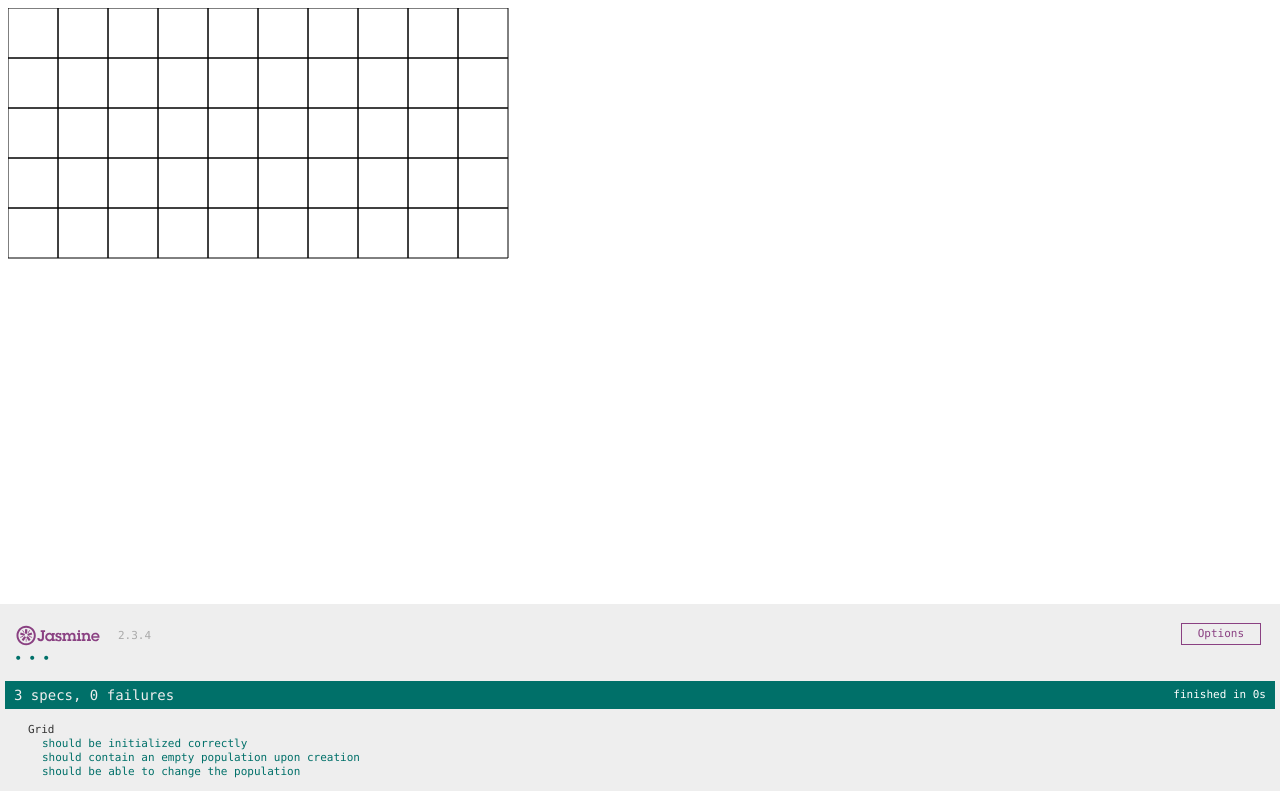
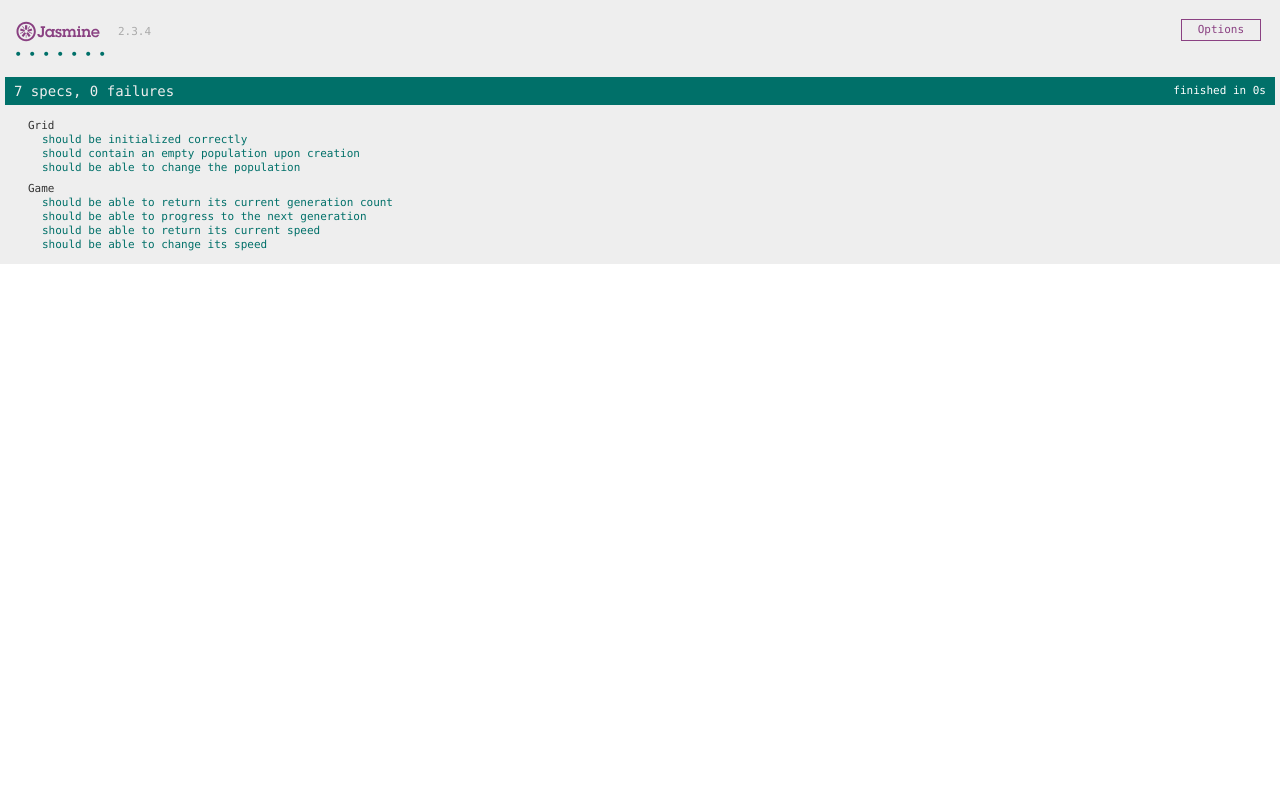
Before and after one commit to ttphan/GameOfLife, a plain HTML site: page jasmine/SpecRunner.html in a window 1280 px wide. Drawn offline with nearby package versions, Linux system fonts and the light colour scheme.

Commit message:
GAME WIP, cleaned up tests

```diff
--- a/jasmine/SpecRunner.html
+++ b/jasmine/SpecRunner.html
@@ -18,6 +18,7 @@
 
   <!-- include spec files here... -->
   <script src="spec/GridSpec.js"></script>
+  <script src="spec/GameSpec.js"></script>
 
 </head>
 
--- /dev/null
+++ b/jasmine/spec/GameSpec.js
@@ -0,0 +1,27 @@
+describe("Game", function () {
+  var speed;
+
+  it("should be able to return its current generation count", function () {
+    expect(GAME.currentGeneration()).toEqual(0);
+  });
+
+  it("should be able to progress to the next generation", function () {
+    GAME.step();
+    expect(GAME.currentGeneration()).toEqual(1);
+  });
+
+  it("should be able to return its current speed", function () {
+    expect(GAME.currentSpeed()).toEqual(1);
+  });
+
+  it("should be able to change its speed", function () {
+    GAME.setSpeed(2);
+    expect(GAME.currentSpeed()).toEqual(2);
+
+    GAME.setSpeed(-1);
+    expect(GAME.currentSpeed()).toEqual(1);
+
+    GAME.setSpeed(77);
+    expect(GAME.currentSpeed()).toEqual(1);
+  });
+});
--- a/jasmine/spec/GridSpec.js
+++ b/jasmine/spec/GridSpec.js
@@ -5,9 +5,18 @@ describe("Grid", function () {
     gridPopulation;
 
   beforeEach(function () {
+    $("#canvas").remove();
+    $("body").prepend($("<canvas></canvas>")
+      .prop({
+        id: "canvas",
+        width: 200,
+        height: 100
+      })
+    );
+
     gridWidth = 10;
     gridHeight = 5;
-    gridSize = 50;
+    gridSize = 10;
 
     GRID.init(gridWidth, gridHeight, gridSize);
 
@@ -15,7 +24,7 @@ describe("Grid", function () {
   })
 
   afterEach(function () {
-    GRID.init(gridWidth, gridHeight, gridSize);
+    $("#canvas").remove();
   })
 
   it("should be initialized correctly", function () {
--- a/js/main.js
+++ b/js/main.js
@@ -4,9 +4,6 @@ $(function () {
     gridWidth = 40,
     gridHeight = 20,
     gridSize = 10;
-
-  // canvas.width = window.innerWidth;
-  // canvas.height = window.innerHeight;
 
   GRID.init(gridWidth, gridHeight, gridSize);
 });
@@ -90,3 +87,30 @@ var GRID = (function () {
   }
 
 })();
+
+var GAME = (function () {
+  var generation = 0,
+    speed = 1;
+
+  return {
+    currentGeneration: function () {
+      return generation;
+    },
+
+    currentSpeed: function () {
+      return speed;
+    },
+
+    setSpeed: function (newSpeed) {
+      if (newSpeed > 0 && newSpeed < 4) {
+        speed = newSpeed;
+      } else {
+        speed = 1;
+      }
+    },
+
+    step: function () {
+      generation++;
+    }
+  }
+})();
```
